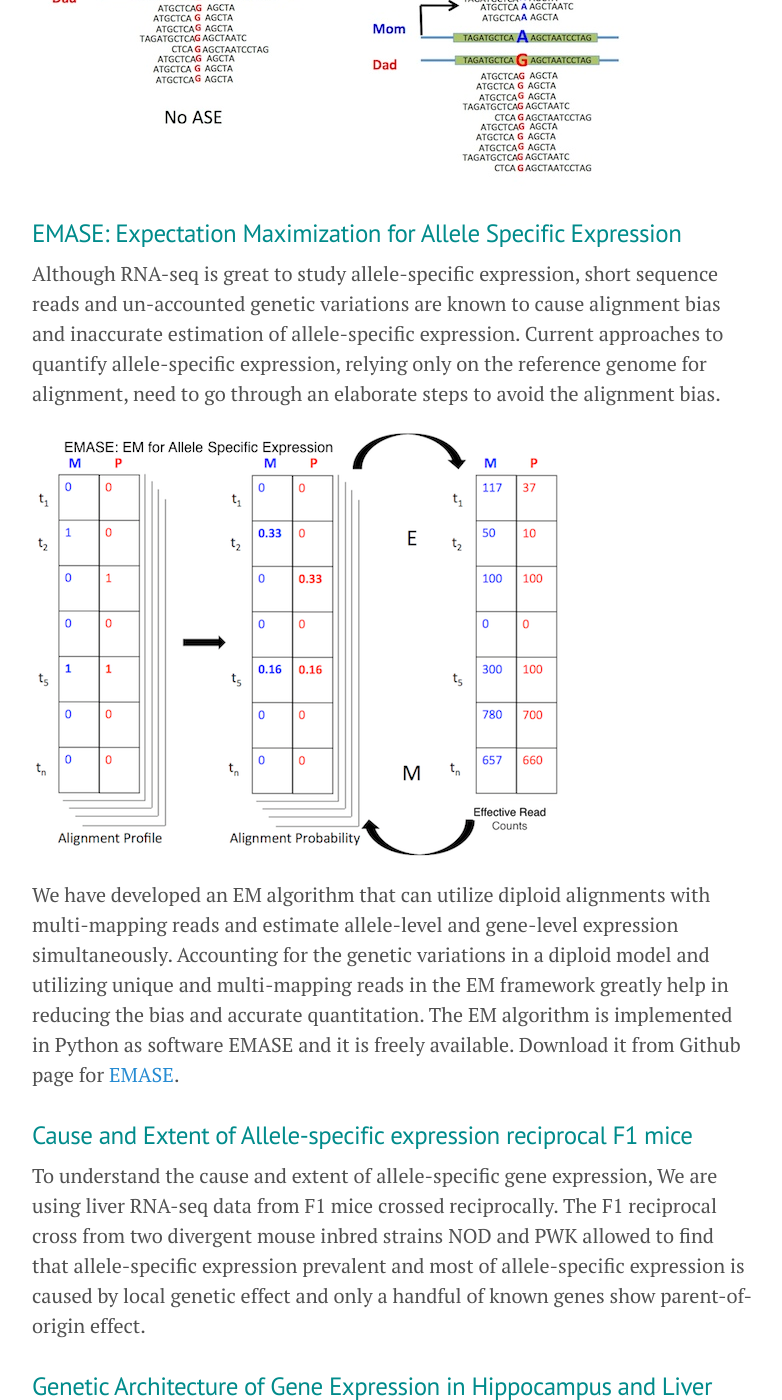
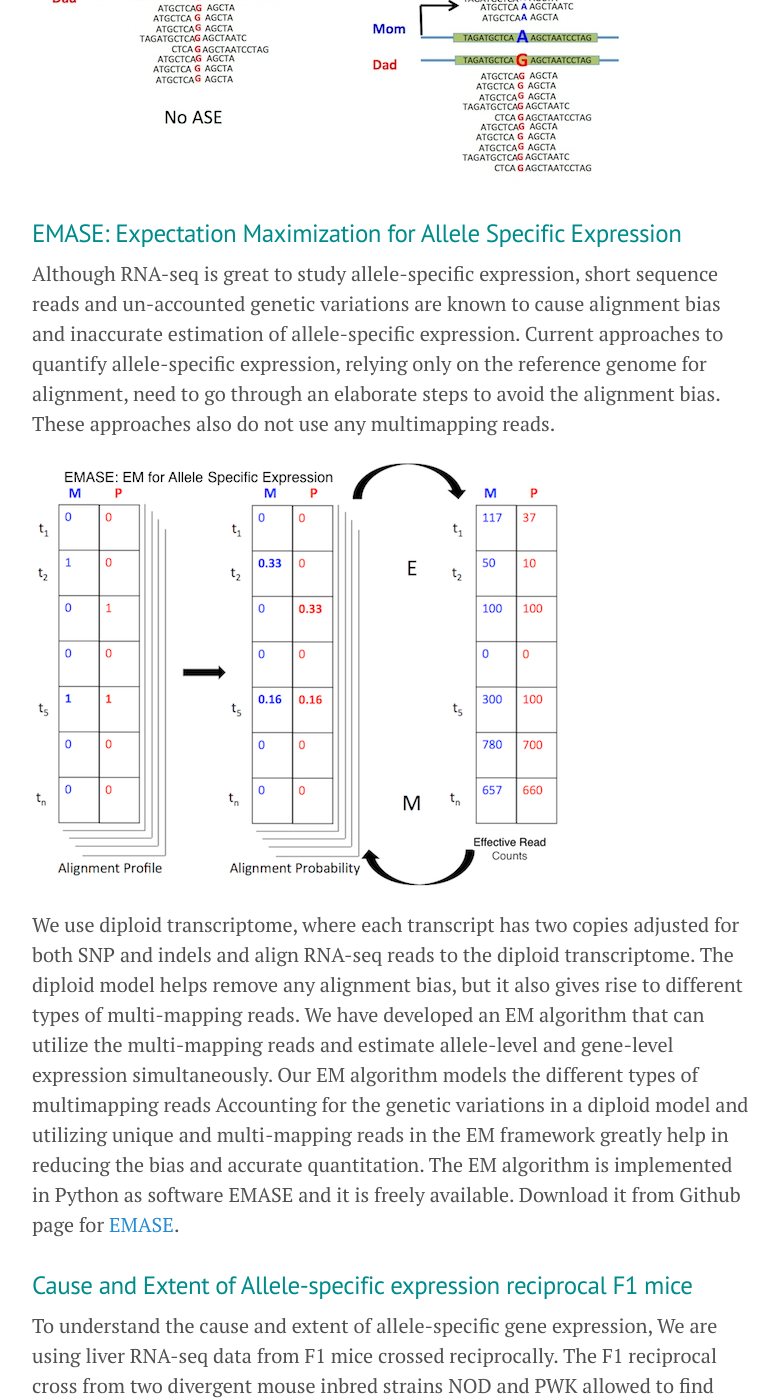
Before and after one commit to narayananr/narayananr.github.io, a Jekyll site: the page built from research.md, in a window 1280 px wide and 1400 px high, scrolled down 1597 px. Shown: the whole window, without its empty margins (248-1030 px from the left). Built offline with Jekyll 4.4.1, drawn with Linux system fonts in a browser that asks for light colours; Markdown is read by kramdown in place of the engine named in the settings.

```diff
--- a/research.md
+++ b/research.md
@@ -20,11 +20,10 @@ Diploid organisms like humans have two copies (or alleles) of every autosomal ge
 ![ASE](/public/images/ASE-cartoon.jpg)
 
 ### <font color="DarkCyan">EMASE: Expectation Maximization for Allele Specific Expression</font>
-Although RNA-seq is great to study allele-specific expression, short sequence reads and un-accounted genetic variations are known to cause alignment bias and inaccurate estimation of allele-specific expression. Current approaches to quantify allele-specific expression, relying only on the reference genome for alignment, need to go through an elaborate steps to avoid the alignment bias.
+Although RNA-seq is great to study allele-specific expression, short sequence reads and un-accounted genetic variations are known to cause alignment bias and inaccurate estimation of allele-specific expression. Current approaches to quantify allele-specific expression, relying only on the reference genome for alignment, need to go through an elaborate steps to avoid the alignment bias. These approaches also do not use any multimapping reads.
 
 ![EMASE](/public/images/EMASE-illustration.png)
-
-We have developed an EM algorithm that can utilize diploid alignments with multi-mapping reads and estimate allele-level and gene-level expression simultaneously. Accounting for the genetic variations in a diploid model and utilizing unique and multi-mapping reads in the EM framework greatly help in reducing the bias and accurate quantitation. The EM algorithm is implemented in Python as software EMASE and it is freely available. Download it from Github page for [EMASE](https://github.com/narayananr/emase).
+We use diploid transcriptome, where each transcript has two copies adjusted for both SNP and indels and align RNA-seq reads to the diploid transcriptome. The diploid model helps remove any alignment bias, but it also gives rise to different types of multi-mapping reads. We have developed an EM algorithm that can utilize the multi-mapping reads and estimate allele-level and gene-level expression simultaneously. Our EM algorithm models the different types of multimapping reads Accounting for the genetic variations in a diploid model and utilizing unique and multi-mapping reads in the EM framework greatly help in reducing the bias and accurate quantitation. The EM algorithm is implemented in Python as software EMASE and it is freely available. Download it from Github page for [EMASE](https://github.com/narayananr/emase).
 
 
 ### <font color="DarkCyan"> Cause and Extent of Allele-specific expression reciprocal F1 mice </font>
```
Also changed, not shown: README.md.
